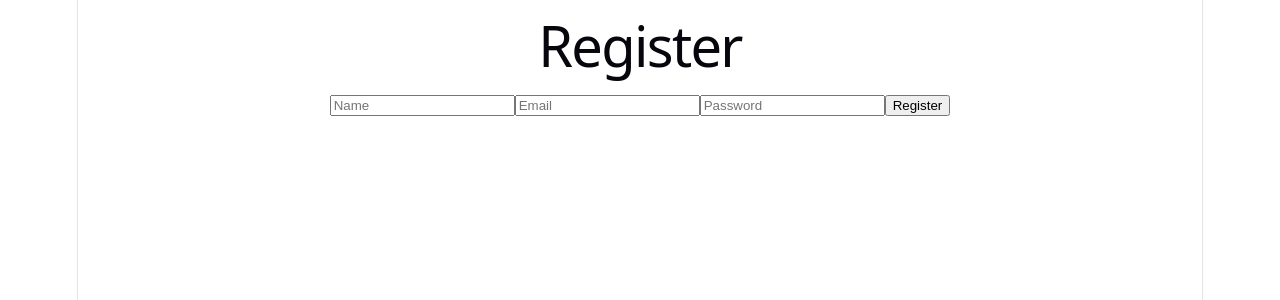
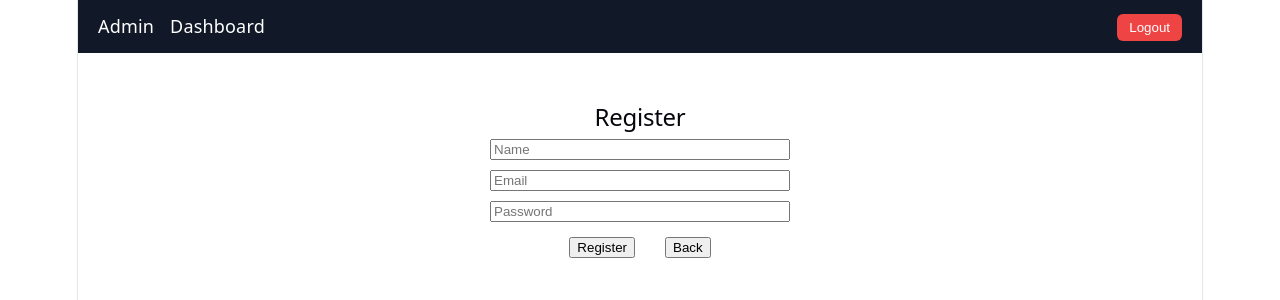
Before and after one commit to Jay-Deeee/cornerstone-mini-hcm, a React (Vite) app in the folder client/: page /register in a window 1280 px wide. Shown: the top 300 px of the page. Built offline with nearby package versions, Linux system fonts and the light colour scheme; no server answers.

Commit message:
Added basic CSS

```diff
--- a/client/src/App.jsx
+++ b/client/src/App.jsx
@@ -4,15 +4,20 @@ import Login from "./pages/Login";
 import Register from "./pages/Register";
 import Dashboard from "./pages/Dashboard";
 import Admin from "./pages/Admin";
+import Navbar from "./components/Navbar";
 
 function App() {
   return (
+    <>
+      <Navbar />
+
       <Routes>
         <Route path="/" element={<Login />} />
         <Route path="/register" element={<Register />} />
         <Route path="/dashboard" element={<Dashboard />} />
         <Route path="/admin" element={<Admin />} />
       </Routes>
+    </>
   );
 }
 
--- /dev/null
+++ b/client/src/components/Navbar.jsx
@@ -0,0 +1,69 @@
+import { Link } from "react-router-dom";
+import { auth } from "../firebase";
+import { signOut } from "firebase/auth";
+import { useNavigate } from "react-router-dom";
+
+export default function Navbar() {
+  const navigate = useNavigate();
+
+  const handleLogout = async () => {
+    try {
+      await signOut(auth);
+      navigate("/", { replace: true });
+    } catch (err) {
+      console.error(err);
+    }
+  };
+
+  return (
+    <div style={styles.navbar}>
+      <div style={styles.left}>
+        <Link to="/admin" style={styles.link}>
+          Admin
+        </Link>
+
+        <Link to="/dashboard" style={styles.link}>
+          Dashboard
+        </Link>
+      </div>
+
+      <div style={styles.right}>
+        <button onClick={handleLogout} style={styles.button}>
+          Logout
+        </button>
+      </div>
+    </div>
+  );
+}
+
+const styles = {
+  navbar: {
+    position: "sticky",
+    top: 0,
+    zIndex: 1000,
+    display: "flex",
+    justifyContent: "space-between",
+    alignItems: "center",
+    padding: "12px 20px",
+    background: "#111827",
+    color: "white",
+  },
+  left: {
+    display: "flex",
+    gap: "16px",
+  },
+  link: {
+    color: "white",
+    textDecoration: "none",
+    fontWeight: "500",
+  },
+  right: {},
+  button: {
+    background: "#ef4444",
+    border: "none",
+    padding: "6px 12px",
+    borderRadius: "6px",
+    color: "white",
+    cursor: "pointer",
+  },
+};
--- a/client/src/pages/Admin.jsx
+++ b/client/src/pages/Admin.jsx
@@ -18,6 +18,7 @@ export default function Admin() {
   const [editTimeOut, setEditTimeOut] = useState("");
   const [editStatus, setEditStatus] = useState("");
   const [dailyReports, setDailyReports] = useState([]);
+  const [weeklyReports, setWeeklyReports] = useState([]);
 
   const checkAdmin = async (user) => {
     try {
@@ -54,6 +55,14 @@ export default function Admin() {
     }
   };
 
+  const getWeekNumber = (dateStr) => {
+    const date = new Date(dateStr);
+    const start = new Date(date.getFullYear(), 0, 1);
+    const diff = date - start;
+    const oneWeek = 1000 * 60 * 60 * 24 * 7;
+    return Math.floor(diff / oneWeek);
+  };
+
   const loadDailyReports = async () => {
     try {
       const snapshot = await getDocs(collection(db, "dailySummary"));
@@ -64,6 +73,32 @@ export default function Admin() {
       }));
 
       setDailyReports(reports);
+
+      const map = {};
+
+      reports.forEach((r) => {
+        const key = `${r.userId}_W${getWeekNumber(r.date)}`;
+
+        if (!map[key]) {
+          map[key] = {
+            userId: r.userId,
+            week: getWeekNumber(r.date),
+            regularHours: 0,
+            overtime: 0,
+            late: 0,
+            undertime: 0,
+            nightDiff: 0,
+          };
+        }
+
+        map[key].regularHours += r.regularHours || 0;
+        map[key].overtime += r.overtime || 0;
+        map[key].late += r.late || 0;
+        map[key].undertime += r.undertime || 0;
+        map[key].nightDiff += r.nightDiff || 0;
+      });
+
+      setWeeklyReports(Object.values(map));
     } catch (err) {
       console.error(err);
     }
@@ -131,7 +166,7 @@ export default function Admin() {
   };
 
   return (
-    <div>
+    <div style={{ padding: "20px", maxWidth: "1200px", margin: "0 auto" }}>
       <h1>Admin Dashboard</h1>
 
         <h2>All Attendance Records</h2>
@@ -183,6 +218,9 @@ export default function Admin() {
           </tbody>
         </table>
 
+      <br />
+
+      <div style={{ display: "flex", flexDirection: "column", justifyContent: "center" }}>
         <h2>Daily Summary Report</h2>
 
         <table border="1">
@@ -201,7 +239,17 @@ export default function Admin() {
           <tbody>
             {dailyReports.map((report) => (
               <tr key={report.id}>
-              <td>{report.userId}</td>
+                <td>
+                  <div>
+                    <strong>
+                      {users[report.userId]?.name || "Unknown User"}
+                    </strong>
+
+                    <div style={{ fontSize: "12px", color: "#666" }}>
+                      {users[report.userId]?.email || report.userId}
+                    </div>
+                  </div>
+                </td>
                 <td>{report.date}</td>
                 <td>{(report.regularHours ?? 0).toFixed(2)}</td>
                 <td>{report.overtime}</td>
@@ -212,6 +260,51 @@ export default function Admin() {
             ))}
           </tbody>
         </table>
+      </div>
+
+      <br />
+
+      <div style={{ display: "flex", flexDirection: "column", justifyContent: "center" }}>
+        <h2>Weekly Summary Report</h2>
+
+        <table border="1">
+          <thead>
+            <tr>
+              <th>User</th>
+              <th>Week</th>
+              <th>Regular</th>
+              <th>OT</th>
+              <th>Late</th>
+              <th>Undertime</th>
+              <th>Night Diff</th>
+            </tr>
+          </thead>
+
+          <tbody>
+            {weeklyReports.map((report, i) => (
+              <tr key={i}>
+                <td>
+                  <div>
+                    <strong>
+                      {users[report.userId]?.name || "Unknown User"}
+                    </strong>
+
+                    <div style={{ fontSize: "12px", color: "#666" }}>
+                      {users[report.userId]?.email || report.userId}
+                    </div>
+                  </div>
+                </td>
+                <td>Week {report.week}</td>
+                <td>{report.regularHours.toFixed(2)}</td>
+                <td>{report.overtime}</td>
+                <td>{report.late}</td>
+                <td>{report.undertime}</td>
+                <td>{report.nightDiff.toFixed(2)}</td>
+              </tr>
+            ))}
+          </tbody>
+        </table>
+      </div>
 
       {selectedRecord && (
         <div style={{
--- a/client/src/pages/Dashboard.jsx
+++ b/client/src/pages/Dashboard.jsx
@@ -236,6 +236,7 @@ export default function Dashboard() {
         Schedule: {userData?.schedule?.start} - {userData?.schedule?.end}
       </p>
 
+      <div style={{ display: "flex", justifyContent: "center", gap: "30px", marginBottom: "40px" }}>
         <button onClick={handlePunchIn}>
           Punch In
         </button>
@@ -243,6 +244,7 @@ export default function Dashboard() {
         <button onClick={handlePunchOut}>
           Punch Out
         </button>
+      </div>
 
       {attendance && (
         <div>
@@ -267,6 +269,8 @@ export default function Dashboard() {
           </p>
         </div>
       )}
+
+      <br />
 
       {dailySummary && (
         <div>
@@ -294,6 +298,9 @@ export default function Dashboard() {
         </div>
       )}
 
+      <br />
+
+      <div style={{ display: "flex", flexDirection: "column", justifyContent: "center" }}>
         <h2>Attendance History</h2>
 
         <table border="1">
@@ -330,6 +337,7 @@ export default function Dashboard() {
             ))}
           </tbody>
         </table>
+      </div>
 
     </div>
   );
--- a/client/src/pages/Login.jsx
+++ b/client/src/pages/Login.jsx
@@ -26,8 +26,9 @@ export default function Login() {
 
   return (
     <div>
-      <h1>Login</h1>
+      <h2 style={{ marginTop: "50px" }}>Login</h2>
 
+      <div style={{ display: "flex", flexDirection: "column", justifyContent: "center", maxWidth: "300px", margin: "auto", padding: "100px, 50px", gap: "10px" }}>
         <input
           placeholder="Email"
           value={email}
@@ -40,8 +41,9 @@ export default function Login() {
           value={password}
           onChange={(e) => setPassword(e.target.value)}
         />
+      </div>
 
-      <button onClick={handleLogin}>
+        <button onClick={handleLogin} style={{ maxWidth: "100px" }}>
           Login
         </button>
 
--- a/client/src/pages/Register.jsx
+++ b/client/src/pages/Register.jsx
@@ -43,10 +43,15 @@ export default function Register() {
     }
   };
 
+  const handleBack = async () => {
+    navigate("/")
+  };
+
   return (
     <div>
-      <h1>Register</h1>
+      <h2 style={{ marginTop: "50px" }}>Register</h2>
 
+      <div style={{ display: "flex", flexDirection: "column", justifyContent: "center", maxWidth: "300px", margin: "auto", padding: "100px, 50px", gap: "10px", marginBottom: "15px" }}>
         <input
           placeholder="Name"
           value={name}
@@ -65,10 +70,17 @@ export default function Register() {
           value={password}
           onChange={(e) => setPassword(e.target.value)}
         />
+      </div>
 
-      <button onClick={handleRegister}>
+      <div style={{ display: "flex", justifyContent: "center", gap: "30px", marginBottom: "40px" }}>
+        <button onClick={handleRegister} style={{ maxWidth: "100px" }}>
           Register
         </button>
+
+        <button onClick={handleBack} style={{ maxWidth: "100px" }}>
+          Back
+        </button>
+      </div>
     </div>
   );
 }
```
Lines whose indentation alone changed are shown as unchanged.
